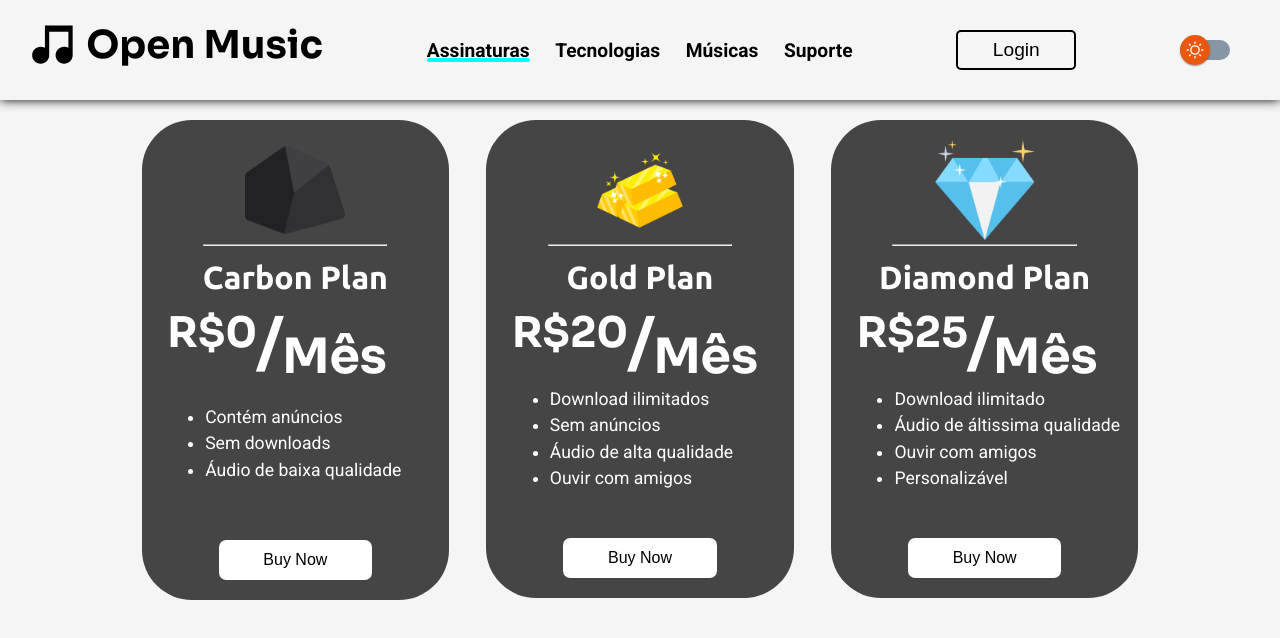
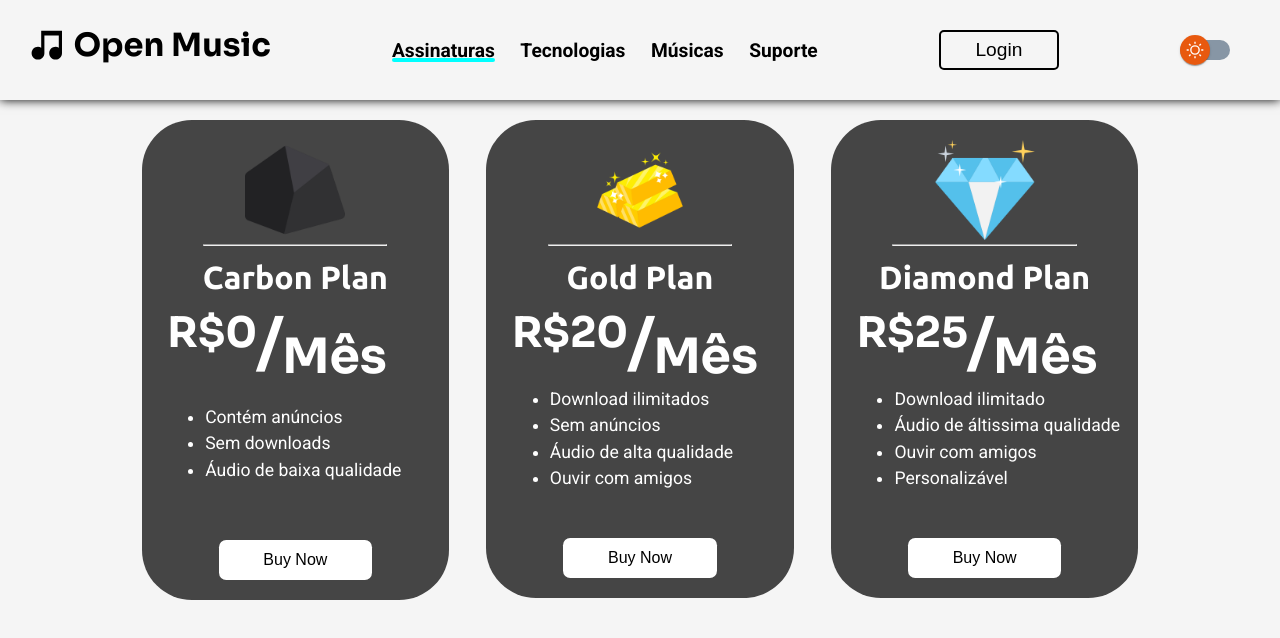
Before and after one commit to RochaFurada/Open-Music, a plain HTML site: page Assinaturas/index.html in a window 1280 px wide. Drawn offline with Linux system fonts and the light colour scheme.

Commit message:
style.css

```diff
--- a/Assinaturas/style.css
+++ b/Assinaturas/style.css
@@ -75,14 +75,14 @@ nav .logo h2 {
     text-wrap: nowrap;
     text-align: center;
     font-family: 'Sora', sans-serif;
-    font-size: 3vw;
+    font-size: 2.5vw;
     color: var(--darkactive-colors);
 
 }
 
 nav .logo svg {
-    height: 4vw;
-    width: 4vw;
+    height: 3vw;
+    width: 3vw;
     margin-right: 5px;
     fill: var(--darkactive-colors);
 
```
